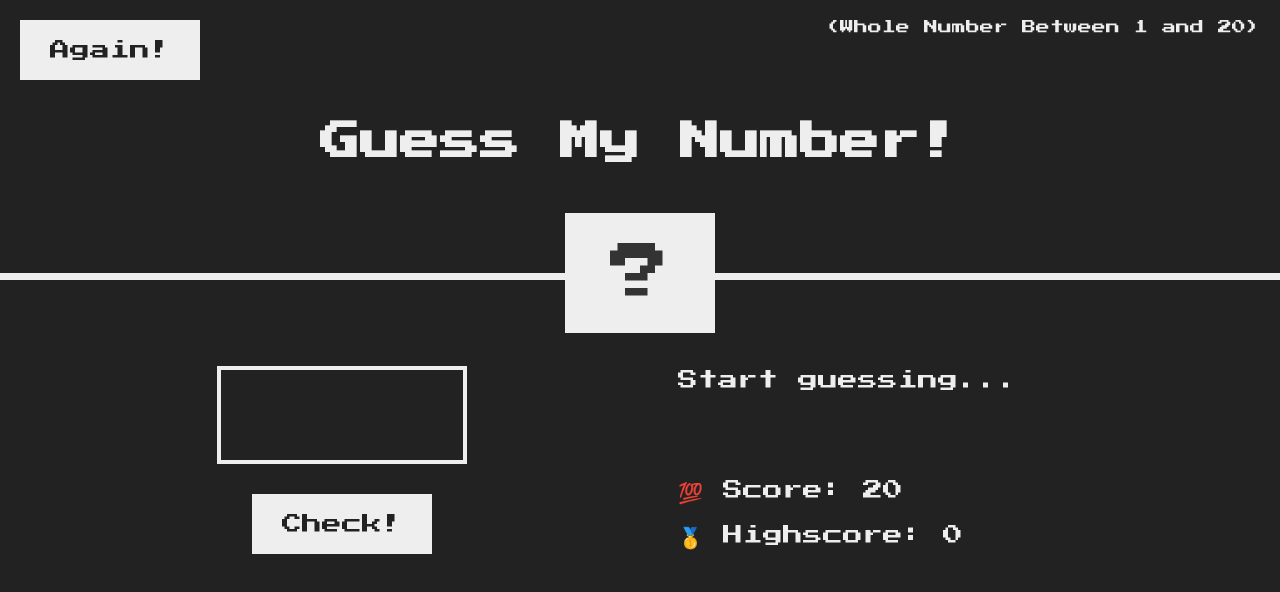
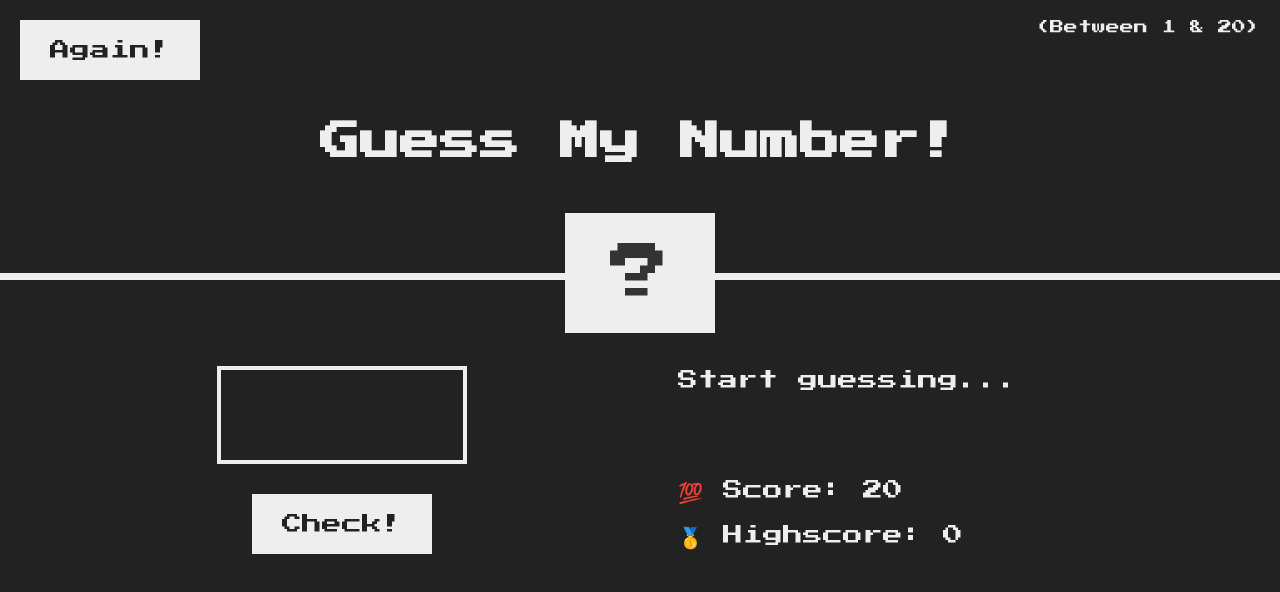
Before and after one commit to LafenLouisaCarrl-Max/JavaScript, a plain HTML site: page Guess_my_number/index.html in a window 1280 px wide. Drawn offline with Linux system fonts and the light colour scheme.

Commit message:
changing some text

```diff
--- a/Guess_my_number/index.html
+++ b/Guess_my_number/index.html
@@ -10,7 +10,7 @@
   <body>
     <header>
       <h1>Guess My Number!</h1>
-      <p class="between">(Whole Number Between 1 and 20)</p>
+      <p class="between">(Between 1 & 20)</p>
       <button class="btn again">Again!</button>
       <div class="number">?</div>
     </header>
```
